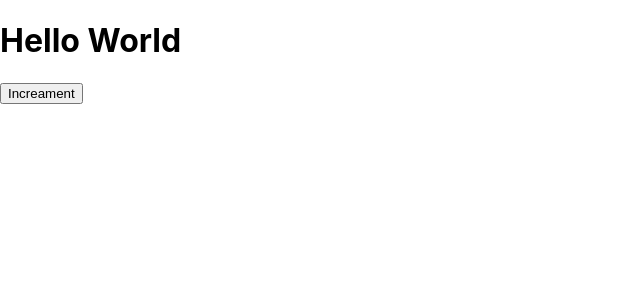
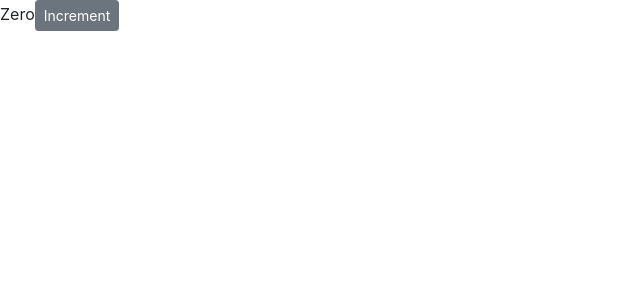
Before and after one commit to FirstNoms/LandingPagePractice, a React (Create React App) app in the folder counterapp/: page / in a window 1280 px wide. Shown: the top 300 px of the page, without its empty margins (0-640 px from the left). Built offline with nearby package versions, Linux system fonts and the light colour scheme.

Commit message:
React Practice

```diff
--- a/counterapp/package.json
+++ b/counterapp/package.json
@@ -6,6 +6,7 @@
     "@testing-library/jest-dom": "^5.15.1",
     "@testing-library/react": "^11.2.7",
     "@testing-library/user-event": "^12.8.3",
+    "bootstrap": "^4.1.1",
     "react": "^17.0.2",
     "react-dom": "^17.0.2",
     "react-scripts": "4.0.3",
--- a/counterapp/src/components/counter.jsx
+++ b/counterapp/src/components/counter.jsx
@@ -1,14 +1,31 @@
 import React, { Component } from 'react';
 
 class Counter extends Component {
+    state = {
+        count: 0  ,
+
+    };
     render() {
         return(
             <div>
-                <h1>Hello World</h1>
-                <button>Increament</button>
+                <span className={this.getBadgeClasses}>{this.checkCount()}</span>
+                <button className="btn btn-secondary btn-sm">Increment</button>
             </div>
             );
     }
+
+    getBadgeClasses() {
+        let classes = "badge m-2 badge-";
+        classes += this.state.count === 0 ? "warning" : "primary"
+        return classes;
+    }
+
+    checkCount(){
+        //object destructuring:(this helps eliminating repetitive codes by making the count property of the state object a function)
+        const {count} = this.state;
+        return count === 0? "Zero" : count;
+    }
+
 }
 
 export default Counter;
--- a/counterapp/src/index.js
+++ b/counterapp/src/index.js
@@ -4,6 +4,7 @@
 import App from './App';
 import reportWebVitals from './reportWebVitals';
 import Counter from "./components/counter";
+import 'bootstrap/dist/css/bootstrap.css';
 
 ReactDOM.render(
   <React.StrictMode>
```
Also changed, not shown: 1 other file (tests, documents, lock files or other folders).
